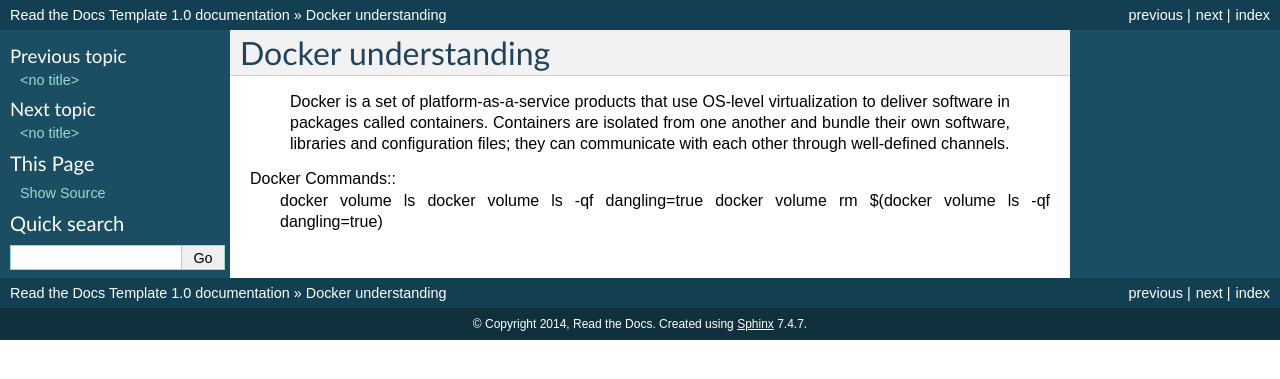
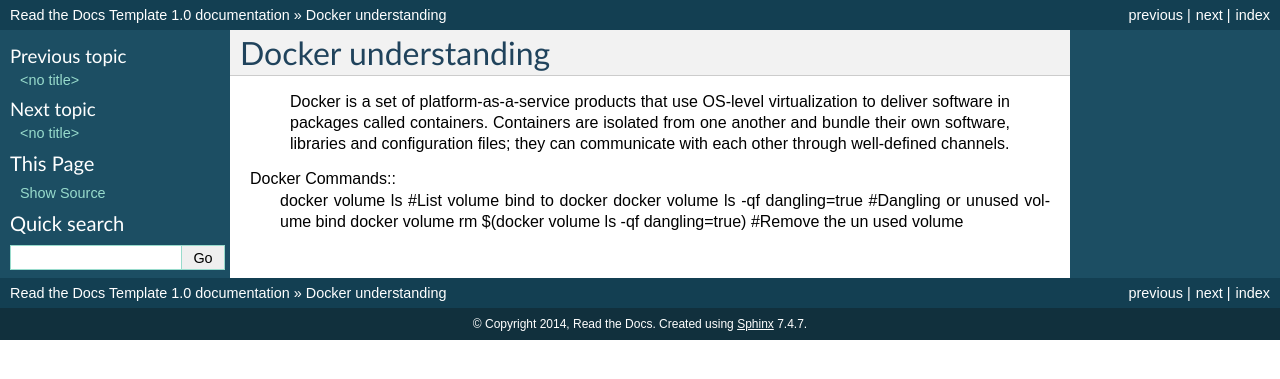
Before and after one commit to ramashanker/Documentation, a Sphinx documentation site: the page built from docs/docker.rst, in a window 1280 px wide. Shown: the top 379 px of the page. Built offline with Sphinx 7.4.7, drawn with Linux system fonts in a browser that asks for light colours.

Commit message:
update docker documents

```diff
--- a/docs/docker.rst
+++ b/docs/docker.rst
@@ -6,6 +6,6 @@ Docker understanding
     they can communicate with each other through well-defined channels.
 
 Docker Commands::
-    docker volume ls
-    docker volume ls -qf dangling=true
-    docker volume rm $(docker volume ls -qf dangling=true)
+    docker volume ls                                        #List volume bind to docker
+    docker volume ls -qf dangling=true                      #Dangling or unused volume bind
+    docker volume rm $(docker volume ls -qf dangling=true)  #Remove the un used volume
```
